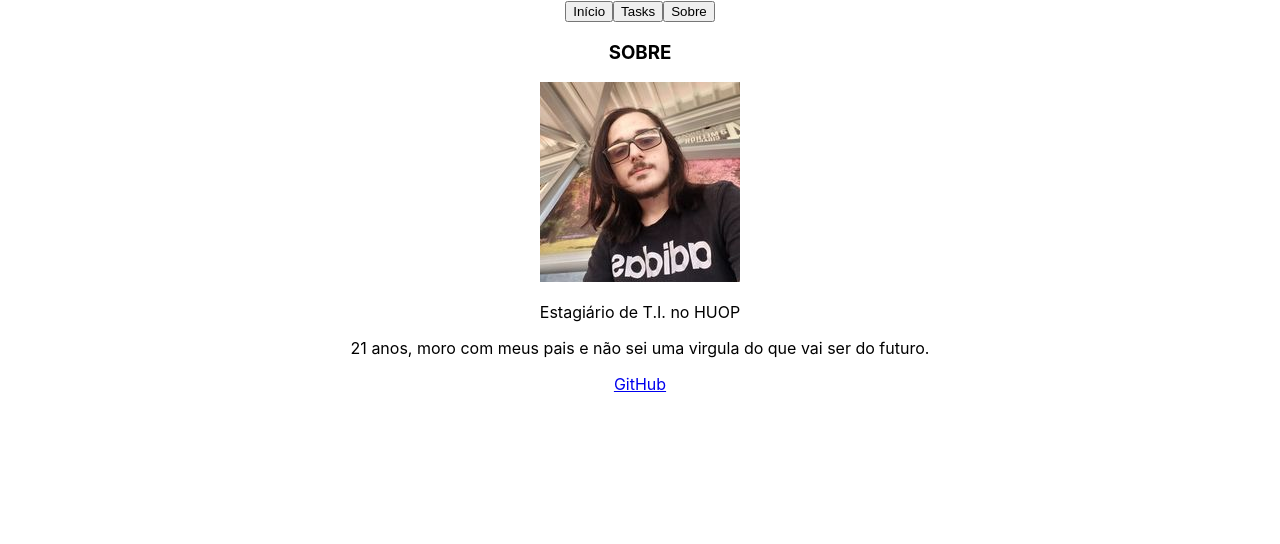
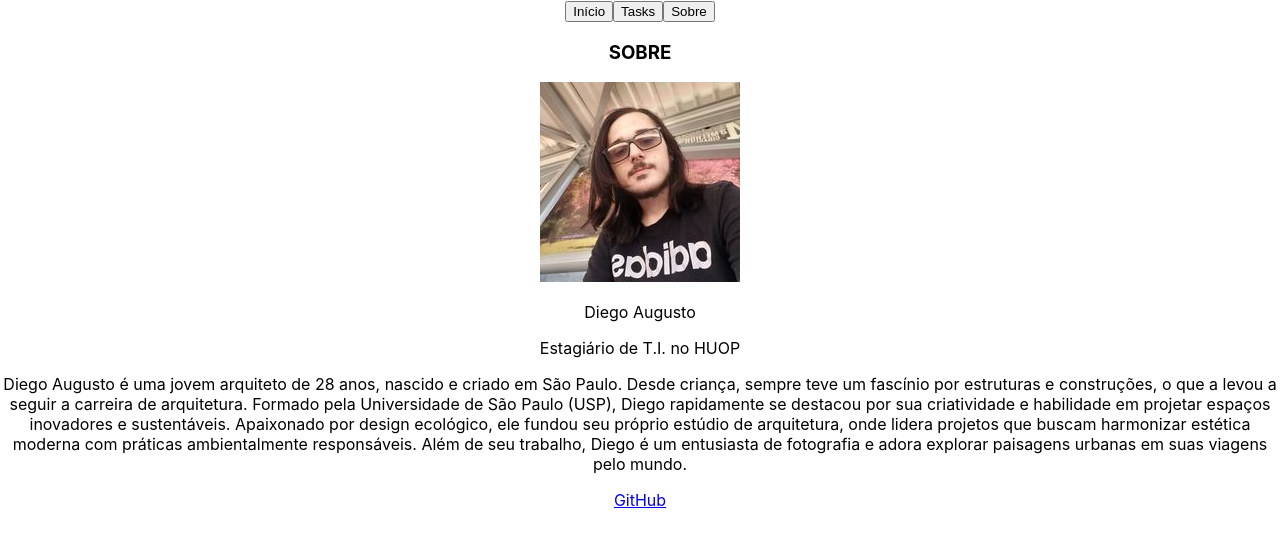
Before and after one commit to DiegoAATrevisan/todo-list, a React (Create React App) app: page /sobre in a window 1280 px wide. Both pictures are taken after a click on the button "Sobre". Shown: the top 544 px of the page. Built offline with nearby package versions, Linux system fonts and the light colour scheme.

Commit message:
updated biography.

```diff
--- a/src/pages/sobre/index.tsx
+++ b/src/pages/sobre/index.tsx
@@ -5,8 +5,9 @@ const Sobre = () => {
         <div className="All">
             <h3>SOBRE</h3>
             <img src={perfil} alt="Foto de perfil" />
+            <p className="name">Diego Augusto</p>
             <p className="work">Estagiário de T.I. no HUOP</p>
-            <p className="biography">21 anos, moro com meus pais e não sei uma virgula do que vai ser do futuro.</p>
+            <p className="biography">Diego Augusto é uma jovem arquiteto de 28 anos, nascido e criado em São Paulo. Desde criança, sempre teve um fascínio por estruturas e construções, o que a levou a seguir a carreira de arquitetura. Formado pela Universidade de São Paulo (USP), Diego rapidamente se destacou por sua criatividade e habilidade em projetar espaços inovadores e sustentáveis. Apaixonado por design ecológico, ele fundou seu próprio estúdio de arquitetura, onde lidera projetos que buscam harmonizar estética moderna com práticas ambientalmente responsáveis. Além de seu trabalho, Diego é um entusiasta de fotografia e adora explorar paisagens urbanas em suas viagens pelo mundo.</p>
             <a href="https://github.com/DiegoAATrevisan">GitHub</a>
         </div>
     )
```
